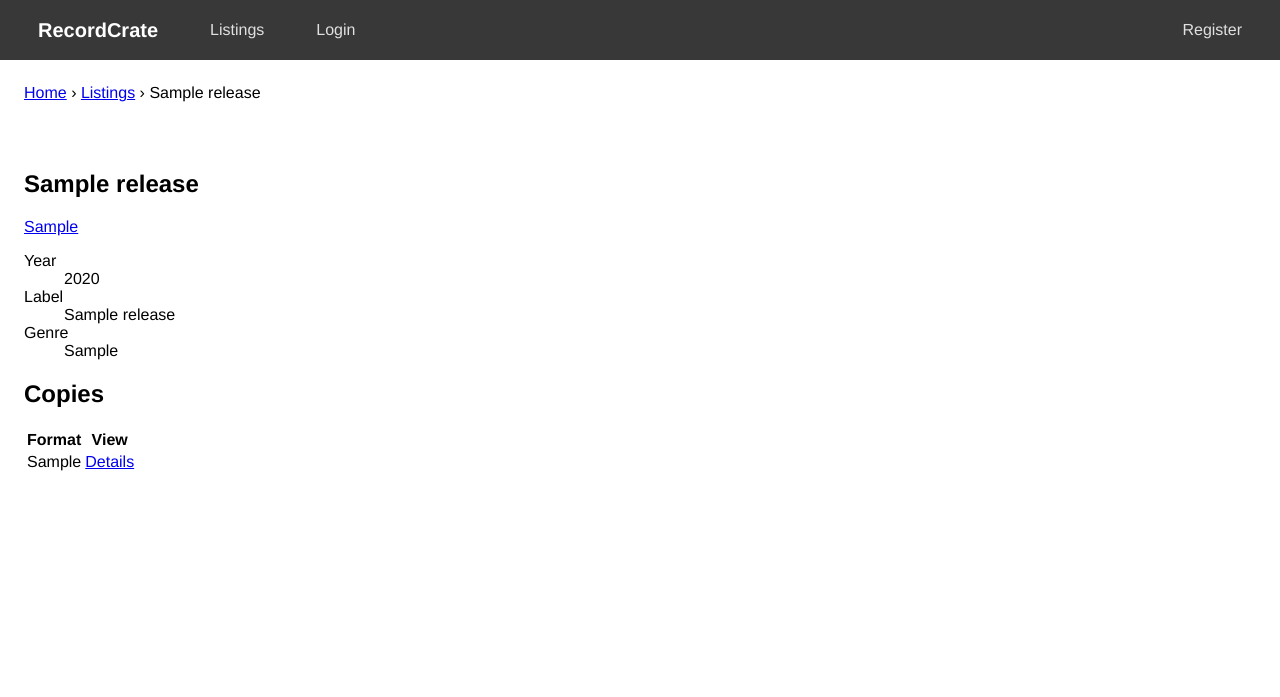
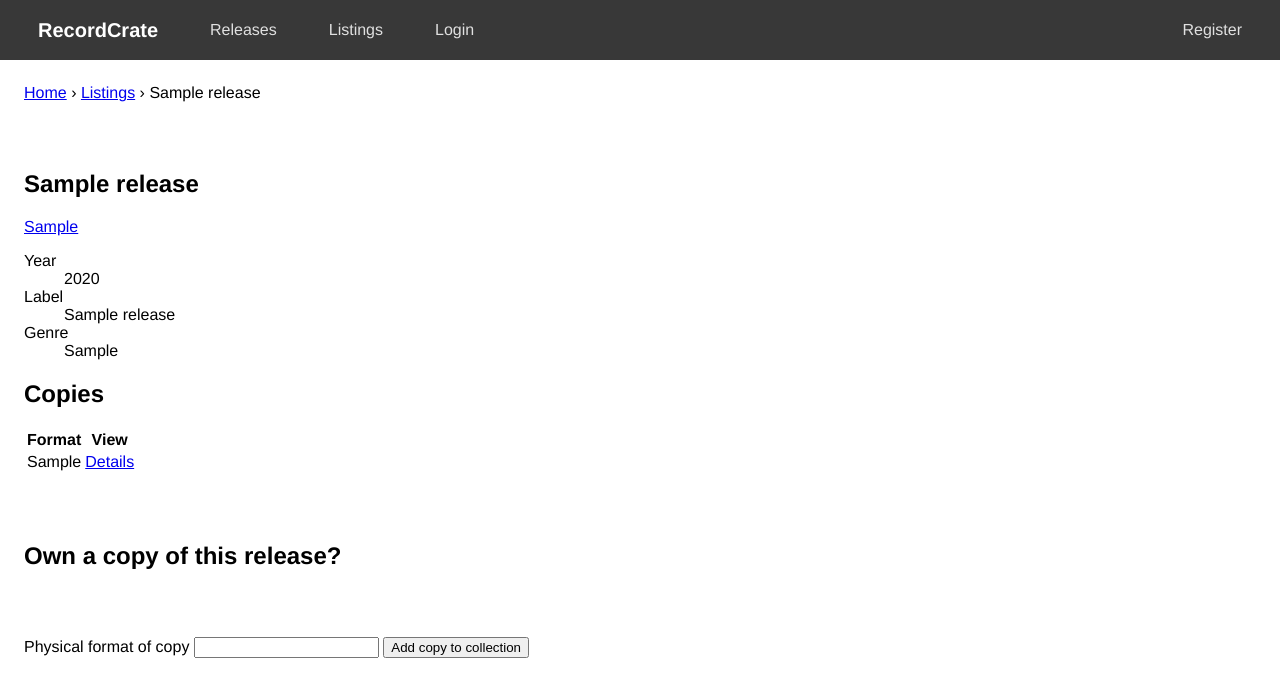
Before and after one commit to alessandrodeleon1/record-crate, a Django app: page /release/1/ in a window 1280 px wide. Shown: the top 697 px of the page. Run offline with Django 5.2, Linux system fonts and the light colour scheme; tables that the repository leaves empty hold one stand-in row (values such as "Sample post").

Commit message:
can add copy of release (item) to user collection

```diff
--- a/recordcrate/templates/base.html
+++ b/recordcrate/templates/base.html
@@ -12,6 +12,7 @@
         <nav id="navbar">
             <ul>
                 <li><a href="{% url 'recordcrate:homepage' %}">RecordCrate</a></li>
+                <li><a href="{% url 'recordcrate:releases' %}">Releases</a></li>
                 <li><a href="{% url 'recordcrate:listings' %}">Listings</a></li>
                 <!-- if logged in, show -->
                 {% if user.is_authenticated %}
--- a/recordcrate/templates/release_detail.html
+++ b/recordcrate/templates/release_detail.html
@@ -58,4 +58,12 @@
     {% endif %}
   </section>
 </article>
+
+<h2>Own a copy of this release?</h2>
+    <form method="POST">
+        {% csrf_token %}
+        <label for="physical_format">Physical format of copy</label>
+        <input name="physical_format" type="text" required>
+        <button type="submit">Add copy to collection</button>
+    </form>
 {% endblock %}
--- a/recordcrate/urls.py
+++ b/recordcrate/urls.py
@@ -10,6 +10,7 @@ urlpatterns = [
     path("random/", views.random_release, name="random_release"),
     path("listings/item/<int:item_id>/", views.item_detail, name="item_detail"),
     path("create-release", views.create_release, name="create_release"),
+    path("releases/", views.releases, name="releases"),
     path("release/<int:release_id>/", views.release_detail, name="release_detail"),
     path("artist/<str:artist>/", views.artist_releases, name="artist_releases"),
     path(
--- a/recordcrate/views.py
+++ b/recordcrate/views.py
@@ -20,6 +20,40 @@ def index(request):
         },
     )
 
+
+def releases(request):
+    query = request.GET.get("q", "").strip()
+    genre = request.GET.get("genre", "").strip()
+
+    releases = Release.objects.order_by("-release_id")
+
+    if query:
+        releases = release.filter(
+            Q(title__icontains=query)
+            | Q(artist__icontains=query)
+            | Q(label__icontains=query)
+        )
+    if genre:
+        releases = releases.filter(genre__iexact=genre)
+
+    genres = (
+        Release.objects.exclude(genre__isnull=True)
+        .exclude(genre="")
+        .values_list("genre", flat=True)
+        .distinct()
+        .order_by("genre")
+    )
+
+    return render(
+        request,
+        "releases.html",
+        {
+            "releases": releases,
+            "genres": genres,
+            "query": query,
+            "selected_genre": genre,
+        },
+    )
 
 def listings(request):
     query = request.GET.get("q", "").strip()
@@ -67,6 +101,22 @@ def item_detail(request, item_id):
 def release_detail(request, release_id):
     release = get_object_or_404(Release, pk=release_id)
     copies = Item.objects.filter(release_id=release).order_by("physical_format")
+
+    if request.method == "POST" and request.user.is_authenticated:
+        physical_format = request.POST.get("physical_format")
+        if physical_format:
+            copy = Item.objects.create(
+                physical_format = physical_format,
+                for_sale = False,
+                release_id = release,
+            )
+            user = AuthUser.objects.get(pk=request.user.pk)
+            Owns.objects.create(
+                user_id = user,
+                item_id = copy
+            )
+        return redirect("recordcrate:release_detail", release_id=release.release_id)
+
     return render(
         request, "release_detail.html", {"release": release, "copies": copies}
     )
@@ -140,14 +190,6 @@ def create_release(request):
         form = ReleaseCreationForm(request.POST)
         if form.is_valid():
             new_release = form.save()
-            # release = Release.objects.create(
-            #     title = request.POST['title'],
-            #     genre = request.POST['genre'],
-            #     year = request.POST['year'],
-            #     media_format = request.POST['media format'],
-            #     artist = request.POST['artist'],
-            #     label = request.POST['label'],
-            # )
             return redirect("recordcrate:release_detail", release_id=new_release.release_id)
     else:
         form = ReleaseCreationForm()
```
Also changed, not shown: recordcrate/templates/releases.html (+41 -0 lines).
